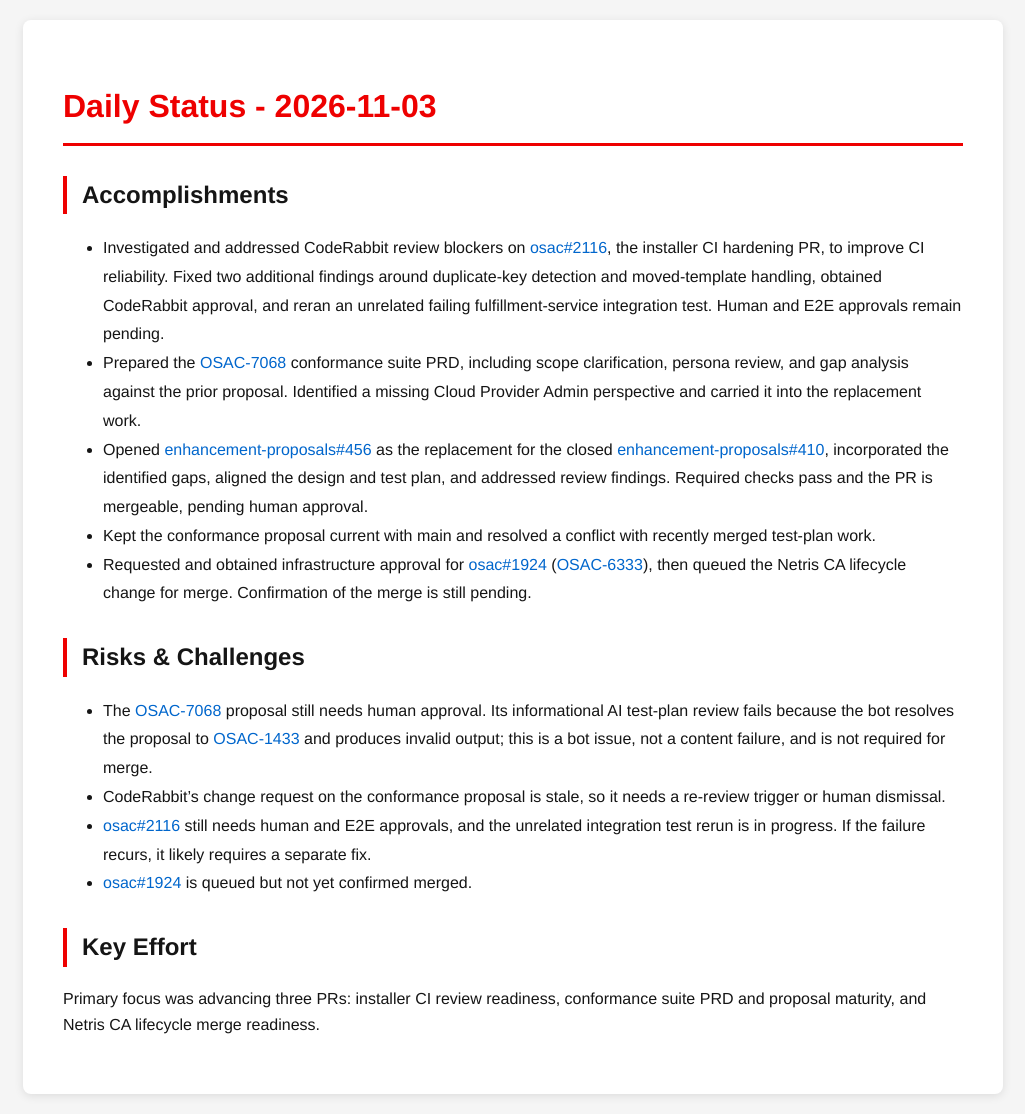
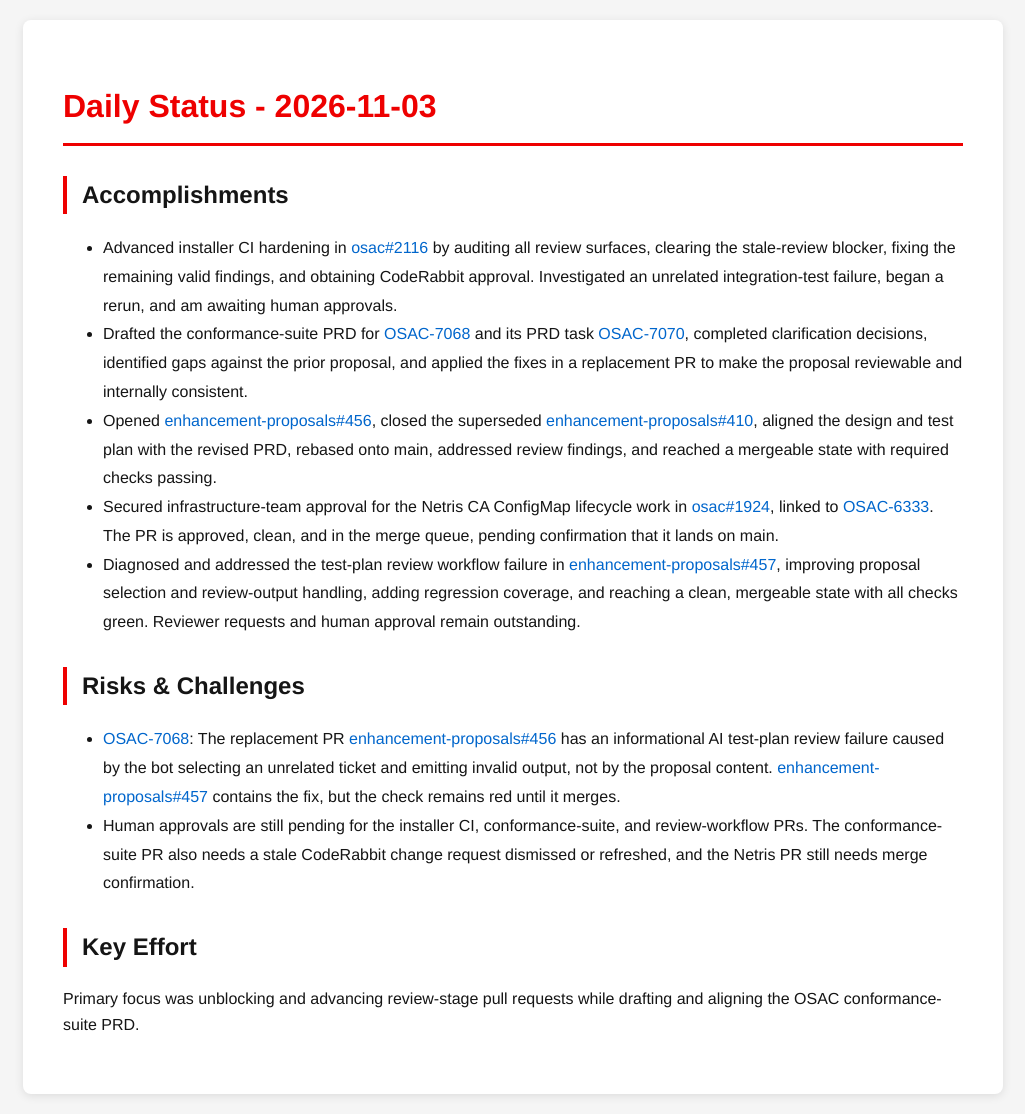
Before and after one commit to tzvatot/daily-status, a Jekyll site: the page built from 2026-11-03.md, in a window 1280 px wide. Shown: the whole page, without its empty margins (127-1152 px from the left). Built offline with Jekyll 4.4.1, drawn with Linux system fonts in a browser that asks for light colours.

Commit message:
Daily status update - 2026-11-03

```diff
--- a/2026-11-03.md
+++ b/2026-11-03.md
@@ -7,17 +7,15 @@
 # Daily Status - 2026-11-03
 
 ## Accomplishments
-- Investigated and addressed CodeRabbit review blockers on [osac#2116](https://github.com/osac-project/osac/pull/2116), the installer CI hardening PR, to improve CI reliability. Fixed two additional findings around duplicate-key detection and moved-template handling, obtained CodeRabbit approval, and reran an unrelated failing fulfillment-service integration test. Human and E2E approvals remain pending.
-- Prepared the [OSAC-7068](https://redhat.atlassian.net/browse/OSAC-7068) conformance suite PRD, including scope clarification, persona review, and gap analysis against the prior proposal. Identified a missing Cloud Provider Admin perspective and carried it into the replacement work.
-- Opened [enhancement-proposals#456](https://github.com/osac-project/enhancement-proposals/pull/456) as the replacement for the closed [enhancement-proposals#410](https://github.com/osac-project/enhancement-proposals/pull/410), incorporated the identified gaps, aligned the design and test plan, and addressed review findings. Required checks pass and the PR is mergeable, pending human approval.
-- Kept the conformance proposal current with main and resolved a conflict with recently merged test-plan work.
-- Requested and obtained infrastructure approval for [osac#1924](https://github.com/osac-project/osac/pull/1924) ([OSAC-6333](https://redhat.atlassian.net/browse/OSAC-6333)), then queued the Netris CA lifecycle change for merge. Confirmation of the merge is still pending.
+- Advanced installer CI hardening in [osac#2116](https://github.com/osac-project/osac/pull/2116) by auditing all review surfaces, clearing the stale-review blocker, fixing the remaining valid findings, and obtaining CodeRabbit approval. Investigated an unrelated integration-test failure, began a rerun, and am awaiting human approvals.
+- Drafted the conformance-suite PRD for [OSAC-7068](https://redhat.atlassian.net/browse/OSAC-7068) and its PRD task [OSAC-7070](https://redhat.atlassian.net/browse/OSAC-7070), completed clarification decisions, identified gaps against the prior proposal, and applied the fixes in a replacement PR to make the proposal reviewable and internally consistent.
+- Opened [enhancement-proposals#456](https://github.com/osac-project/enhancement-proposals/pull/456), closed the superseded [enhancement-proposals#410](https://github.com/osac-project/enhancement-proposals/pull/410), aligned the design and test plan with the revised PRD, rebased onto main, addressed review findings, and reached a mergeable state with required checks passing.
+- Secured infrastructure-team approval for the Netris CA ConfigMap lifecycle work in [osac#1924](https://github.com/osac-project/osac/pull/1924), linked to [OSAC-6333](https://redhat.atlassian.net/browse/OSAC-6333). The PR is approved, clean, and in the merge queue, pending confirmation that it lands on main.
+- Diagnosed and addressed the test-plan review workflow failure in [enhancement-proposals#457](https://github.com/osac-project/enhancement-proposals/pull/457), improving proposal selection and review-output handling, adding regression coverage, and reaching a clean, mergeable state with all checks green. Reviewer requests and human approval remain outstanding.
 
 ## Risks & Challenges
-- The [OSAC-7068](https://redhat.atlassian.net/browse/OSAC-7068) proposal still needs human approval. Its informational AI test-plan review fails because the bot resolves the proposal to [OSAC-1433](https://redhat.atlassian.net/browse/OSAC-1433) and produces invalid output; this is a bot issue, not a content failure, and is not required for merge.
-- CodeRabbit’s change request on the conformance proposal is stale, so it needs a re-review trigger or human dismissal.
-- [osac#2116](https://github.com/osac-project/osac/pull/2116) still needs human and E2E approvals, and the unrelated integration test rerun is in progress. If the failure recurs, it likely requires a separate fix.
-- [osac#1924](https://github.com/osac-project/osac/pull/1924) is queued but not yet confirmed merged.
+- [OSAC-7068](https://redhat.atlassian.net/browse/OSAC-7068): The replacement PR [enhancement-proposals#456](https://github.com/osac-project/enhancement-proposals/pull/456) has an informational AI test-plan review failure caused by the bot selecting an unrelated ticket and emitting invalid output, not by the proposal content. [enhancement-proposals#457](https://github.com/osac-project/enhancement-proposals/pull/457) contains the fix, but the check remains red until it merges.
+- Human approvals are still pending for the installer CI, conformance-suite, and review-workflow PRs. The conformance-suite PR also needs a stale CodeRabbit change request dismissed or refreshed, and the Netris PR still needs merge confirmation.
 
 ## Key Effort
-Primary focus was advancing three PRs: installer CI review readiness, conformance suite PRD and proposal maturity, and Netris CA lifecycle merge readiness.
+Primary focus was unblocking and advancing review-stage pull requests while drafting and aligning the OSAC conformance-suite PRD.
```
